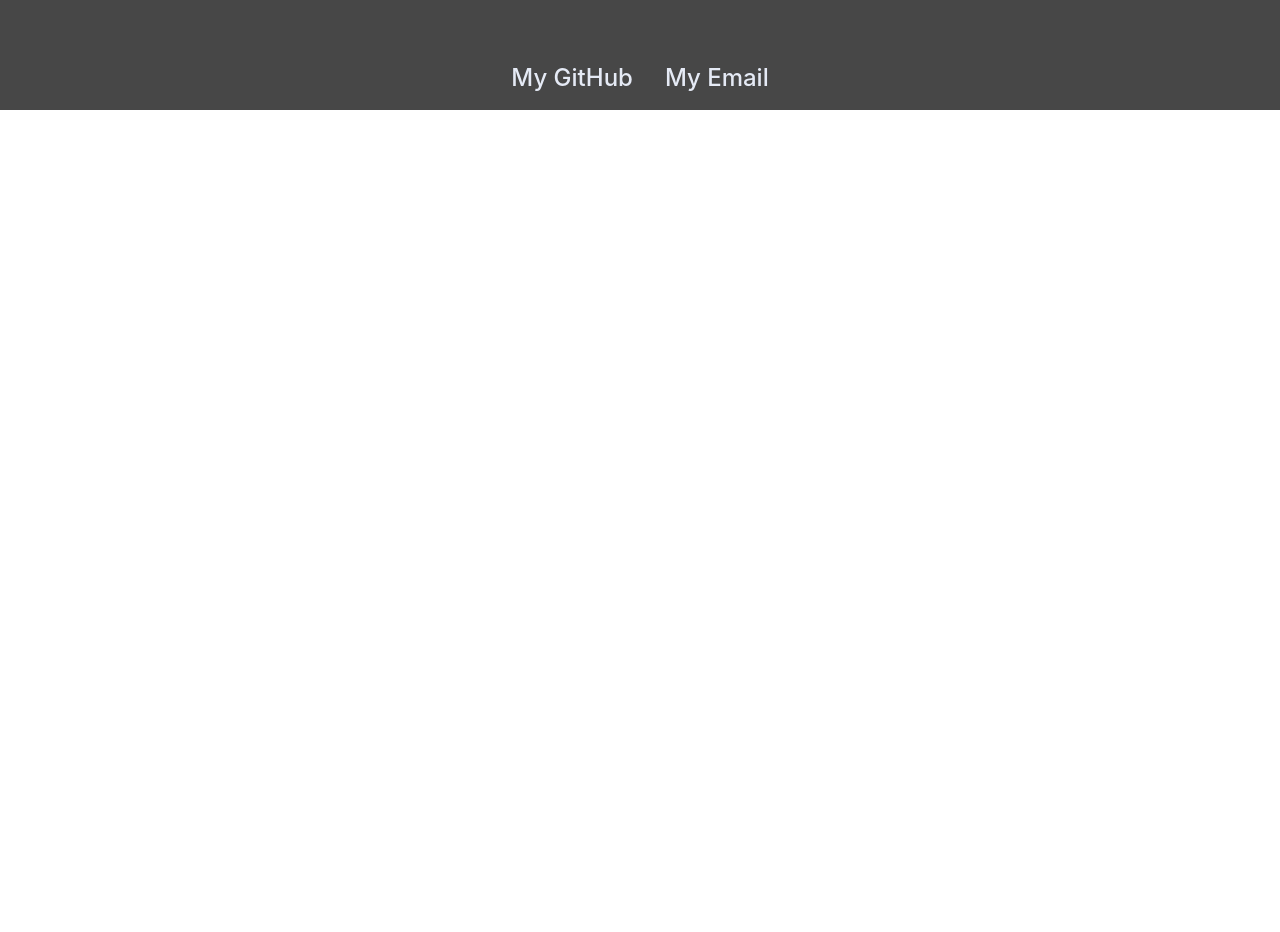
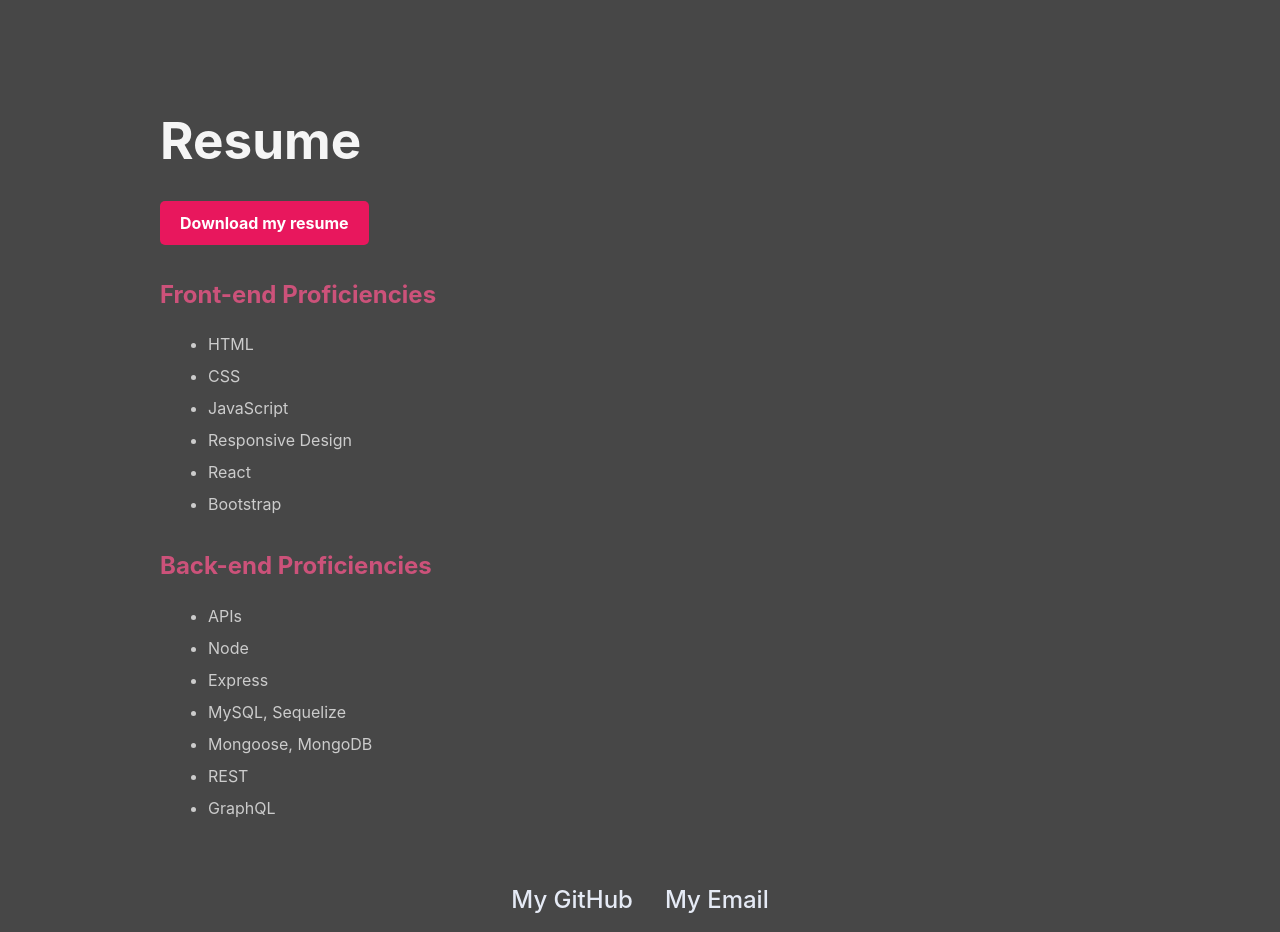
Before and after one commit to jebulger/react-portfolio, a React (Vite) app: page / in a window 1280 px wide. Shown: the part 9548-10480 px from the top of the page. Before the commit the page ends 9658 px from the top, so only its background shows below. Built offline with nearby package versions, Linux system fonts and the light colour scheme.

Commit message:
Built Resume component, minor tweaks to Contact.jsx

```diff
--- a/src/App.jsx
+++ b/src/App.jsx
@@ -3,6 +3,7 @@ import About from "../src/components/About";
 import Footer from "../src/components/Footer";
 import Portfolio from "../src/components/Portfolio";
 import Contact from "../src/components/Contact";
+import Resume from "../src/components/Resume";
 import "./App.css";
 
 function App() {
@@ -12,6 +13,7 @@ function App() {
       <About />
       <Portfolio />
       <Contact />
+      <Resume />
       <Footer />
     </div>
   );
--- a/src/components/Contact.jsx
+++ b/src/components/Contact.jsx
@@ -45,7 +45,7 @@ const Contact = () => {
         .then(() => {
           setEmailSent(true);
           showNotification(
-            "Your email has been sent, I will be in touch soon!"
+            "Your email has been sent, thanks for reaching out!"
           );
         })
         .catch((err) => {
@@ -56,7 +56,7 @@ const Contact = () => {
       setEmail("");
       setMessage("");
     } else {
-      showNotification("All fields must be filled in.");
+      showNotification("All fields are required and must be filled in.");
     }
   };
 
--- a/src/components/Resume.jsx
+++ b/src/components/Resume.jsx
@@ -0,0 +1,37 @@
+const Resume = () => {
+  return (
+    <div className="resume-container">
+      <h1>Resume</h1>
+      <a href="/pdfs/my-resume.pdf" target="_blank" download>
+        Download my resume
+      </a>
+
+      <section className="front-end-proficiencies">
+        <h2>Front-end Proficiencies</h2>
+        <ul>
+          <li>HTML</li>
+          <li>CSS</li>
+          <li>JavaScript</li>
+          <li>Responsive Design</li>
+          <li>React</li>
+          <li>Bootstrap</li>
+        </ul>
+      </section>
+
+      <section className="backend-proficiencies">
+        <h2>Back-end Proficiencies</h2>
+        <ul>
+          <li>APIs</li>
+          <li>Node</li>
+          <li>Express</li>
+          <li>MySQL, Sequelize</li>
+          <li>Mongoose, MongoDB</li>
+          <li>REST</li>
+          <li>GraphQL</li>
+        </ul>
+      </section>
+    </div>
+  );
+};
+
+export default Resume;
--- a/src/index.css
+++ b/src/index.css
@@ -280,6 +280,55 @@ button:focus-visible {
   margin-top: 10px;
 }
 
+.resume-container {
+  margin: 0 auto;
+  padding: 2rem 10rem 2rem 10rem;
+  background-color: #474747;
+}
+
+.resume-container h1 {
+  margin-bottom: 2rem;
+  color: #f5f5f5;
+}
+
+.resume-container h2 {
+  font-size: 1.5rem;
+  margin-top: 1.5rem;
+  color: #cc527a;
+}
+
+.resume-container ul {
+  list-style: disc;
+  margin-left: 2rem;
+  padding-left: 1rem;
+  color: #ccc;
+}
+
+.resume-container li {
+  margin-bottom: 0.5rem;
+}
+
+.resume-container a {
+  display: inline-block;
+  background-color: #e8175d;
+  color: #fff;
+  padding: 10px 20px;
+  border-radius: 5px;
+  text-decoration: none;
+  font-weight: bold;
+  transition: background-color 0.3s ease-in-out;
+}
+
+.resume-container a:hover {
+  background-color: #c70039;
+}
+
+
+.front-end-proficiencies, .backend-proficiencies {
+  margin-top: 2rem;
+}
+
+
 @media (prefers-color-scheme: light) {
   :root {
     color: #213547;
```
Also changed, not shown: 1 other file (tests, documents, lock files or other folders).
